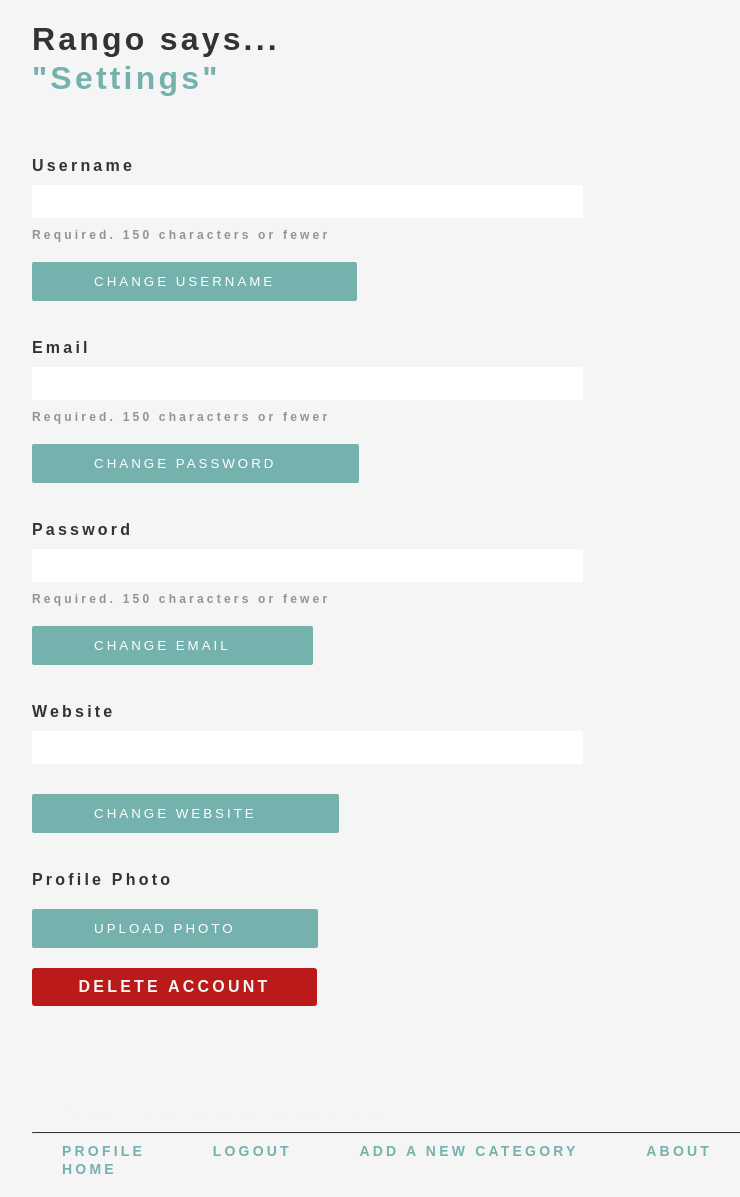
After one commit to ITECH-Snakely/Rango-Team-Project, a Django app: page /rango/profile/settings/ in a window 1280 px wide. The commit adds this page. Shown: the whole page, without its empty margins (208-948 px from the left). Run offline with Django 3.2, Linux system fonts and the light colour scheme; the visitor is signed in with stand-in values (Sample User, id 1); data that the repository does not hold is empty.

Commit message:
Profile Page Updated Code

```diff
--- a/tango_with_django_project/rango/forms.py
+++ b/tango_with_django_project/rango/forms.py
@@ -44,3 +44,9 @@ class UserProfileForm(forms.ModelForm):
     class Meta:
         model = UserProfile
         fields = ('website', 'picture',)
+
+
+class SettingForm(forms.ModelForm):
+    class Meta:
+        model = UserProfile
+        fields = ('username', 'email', 'password', 'website', 'picture')
--- a/tango_with_django_project/rango/models.py
+++ b/tango_with_django_project/rango/models.py
@@ -34,6 +34,7 @@ class Page(models.Model):
 
 class UserProfile(models.Model):
     user = models.OneToOneField(User, on_delete=models.CASCADE)
+    email = models.EmailField(blank=True)
     website = models.URLField(blank=True)
     picture = models.ImageField(upload_to='profile_images', blank=True)
 
--- a/tango_with_django_project/rango/urls.py
+++ b/tango_with_django_project/rango/urls.py
@@ -14,4 +14,5 @@ urlpatterns = [
     path('restricted/', views.restricted, name='restricted'),
     path('logout/', views.user_logout, name='logout'),
     path('profile/', views.profile, name='profile'),
+    path('profile/settings/', views.settings, name='settings'),
 ]
--- a/tango_with_django_project/rango/views.py
+++ b/tango_with_django_project/rango/views.py
@@ -3,7 +3,7 @@ from django.http import HttpResponse
 from django.urls import reverse
 from django.contrib.auth import authenticate, login, logout
 from django.contrib.auth.decorators import login_required
-from rango.models import Category, Page
+from rango.models import Category, Page, UserProfile
 from rango.forms import CategoryForm, PageForm, UserForm, UserProfileForm
 from datetime import datetime
 
@@ -167,4 +167,23 @@ def visitor_cookie_handler(request):
 @login_required
 def profile(request):
 
-    return render(request, 'rango/profile.html')
+    current_user = request.user
+    number_user = current_user.id-1
+    email_user = current_user.email
+
+    obj = UserProfile.objects.get(id=number_user)
+    context = {
+    'name': obj.user,
+    'id': obj.id,
+    'email': obj.email,
+    'website': obj.website,
+    'picture': obj.picture,
+    }
+
+    return render(request, 'rango/profile.html', context= context)
+
+
+@login_required
+def settings(request):
+
+    return render(request, 'rango/settings.html')
--- a/tango_with_django_project/static/css/layout.css
+++ b/tango_with_django_project/static/css/layout.css
@@ -67,6 +67,8 @@ a:link {
     color:#75B2AD;
 }
 
+/*Footer Setting*/
+
 li.footer{
     display: inline;
     color:#75B2AD;
@@ -97,10 +99,13 @@ hr {
     opacity: 0.5f;
   }
 
-div.footer{
+.cat li{
     display: inline;
     background-color: transparent;
-    color: #333333;
+    color:#75B2AD;
+    color:#333333;
+    color:#F5F5F5;
+    font-weight: bold;
 }
 
 
@@ -120,12 +125,15 @@ input[type= "submit"]{
  padding: 10px 80px 10px 60px;
  margin: 20px 20px 20px 0px;
  border-radius: 2px;
+ text-align: center;
 }
 
 input[type="text"], input[type="password"], input[type="email"], input[type="url"] {
     border-color: transparent;
     margin: 10px auto 10px auto;
-    padding: 10px 1px 2px 1px
+    padding: 6px 1px 2px 1px;
+    font-size: 18px;
+    vertical-align: middle;
 }
 
 
@@ -138,6 +146,7 @@ input[type="text"], input[type="password"], input[type="email"], input[type="url
     display: inline-block;
     padding: 20px;
     vertical-align: middle;
+
   }
 
 .profile{
@@ -150,3 +159,32 @@ input[type="text"], input[type="password"], input[type="email"], input[type="url
     background-color:transparent;
     color:#333333;
 }
+
+
+.titleCon{
+    margin-bottom: -20px;
+}
+
+.loginText{
+    color: #333333;
+    opacity: 0.5;
+    font-size: 12px;
+    margin-top: 0px;
+    margin-bottom: 0px;
+}
+
+.deleteButton{
+    padding: 10px;
+    margin: 0px 10px 100px 0px;
+    background-color: #bb1a1a;
+    color:#F5F5F5;
+    width: 265px;
+    text-align: center;
+    border-radius: 3px;
+}
+
+.profilePIC {
+    width: 260px;
+    height: 260px;
+    border-radius: 6px;
+}
--- a/tango_with_django_project/templates/rango/about.html
+++ b/tango_with_django_project/templates/rango/about.html
@@ -6,7 +6,8 @@
 {% endblock %}
 
 {% block body_block %}
-<h1>Rango says...</h1>
+<h1 class=titleCon>Rango says...</h1>
+<h1 id=greenmark>"Welcome to the about page</h1>
 <div>
     here is the about page. <br />
     This tutorial has been put together by David Maxwell.<br />
--- a/tango_with_django_project/templates/rango/base.html
+++ b/tango_with_django_project/templates/rango/base.html
@@ -19,7 +19,7 @@
             {% block body_block %}
             {% endblock %}
             </div>
-            <div> <!-- Sidebar block added. DM -->
+            <div class ="cat"> <!-- Sidebar block added. DM -->
                 {% block sidebar_block %}
                     {% get_category_list category %}
                 {% endblock %}
--- /dev/null
+++ b/tango_with_django_project/templates/rango/settings.html
@@ -0,0 +1,40 @@
+{% extends 'rango/base.html' %}
+{% load staticfiles %}
+
+{% block title_block %}
+    Settings
+{% endblock %}
+
+{% block body_block %}
+<div >
+    <h1 class = titleCon >Rango says...</h1>
+    <h1 id = greenmark>"Settings"</h1>
+</div>
+<form id="login_form" method="post" action="{% url 'rango:login' %}">
+    {% csrf_token %}
+    Username <br /> <input type="text" name="username" value="" size="50" />
+    <p class = loginText>Required. 150 characters or fewer</p>
+    <input type="submit" value="Change Username" />
+    <br />
+    <br />
+    Email <br /> <input type="email" name="email" value="" size="50" />
+    <p class = loginText>Required. 150 characters or fewer</p>
+    <input type="submit" value="Change password" />
+    <br />
+    <br />
+    Password <br /> <input type="password" name="password" value="" size="50" />
+    <p class = loginText>Required. 150 characters or fewer</p>
+    <input type="submit" value="Change email" />
+    <br />
+    <br />
+    Website <br /> <input type="url" name="website" value="" size="50" />
+    <input type="submit" value="Change website" />
+    <br />
+    <br />
+    Profile Photo
+    <br />
+    <input type="submit" value="Upload Photo" />
+    <br />
+</form>
+<p class = deleteButton> DELETE ACCOUNT </p>
+{% endblock %}
```
Also changed, not shown: tango_with_django_project/templates/rango/profile.html (+6 -6 lines).
